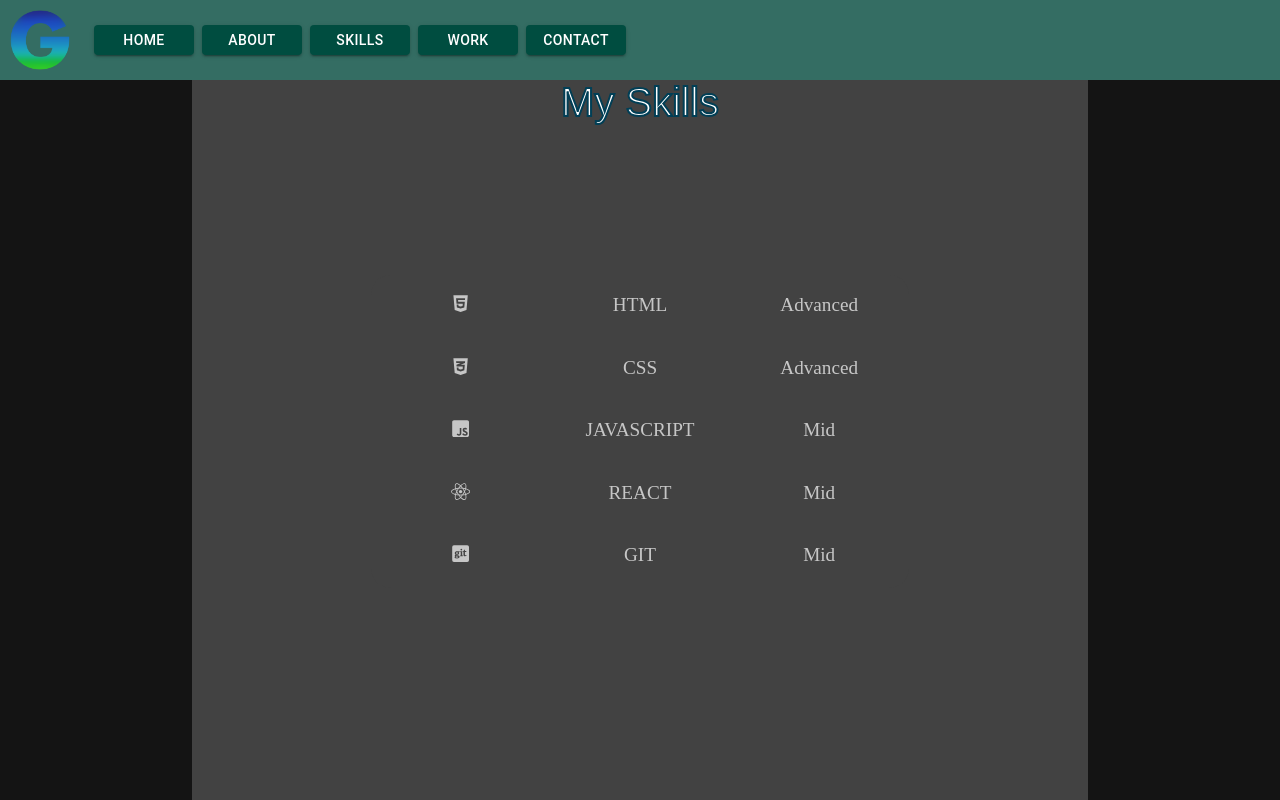
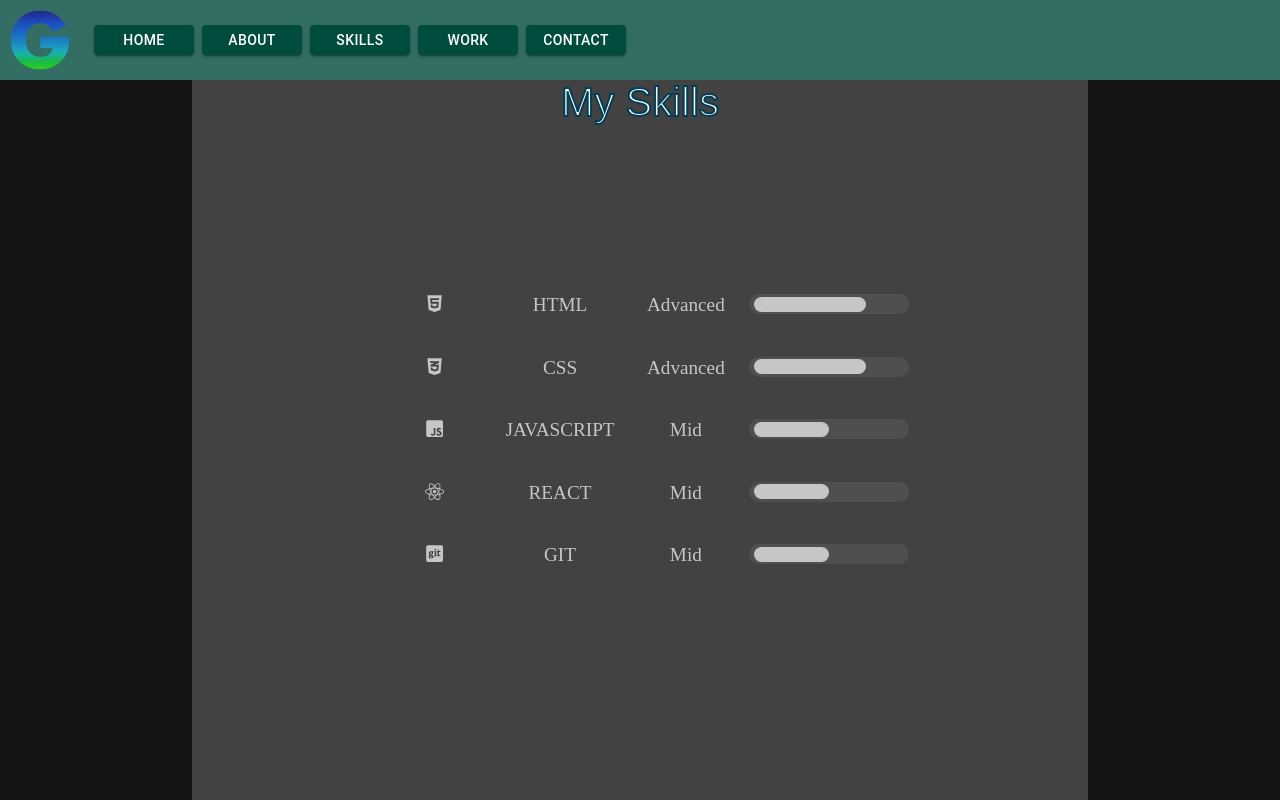
Before and after one commit to gabychisiu/Personal-Website, a React (Create React App) app: page /skills in a window 1280 px wide. Built offline with nearby package versions, Linux system fonts and the light colour scheme.

Commit message:
Add progress bar

```diff
--- a/src/components/Skills/Skills.jsx
+++ b/src/components/Skills/Skills.jsx
@@ -18,6 +18,9 @@ export const Skills = () => {
           </li>
           <li>HTML</li>
           <li>Advanced</li>
+          <div className="progress">
+            <div className="progress-value-a"></div>
+          </div>
         </ul>
         <ul>
           <li>
@@ -25,6 +28,9 @@ export const Skills = () => {
           </li>
           <li>CSS</li>
           <li>Advanced</li>
+          <div className="progress">
+            <div className="progress-value-a"></div>
+          </div>
         </ul>
         <ul>
           <li>
@@ -32,6 +38,9 @@ export const Skills = () => {
           </li>
           <li>JAVASCRIPT</li>
           <li>Mid</li>
+          <div className="progress">
+            <div className="progress-value-m"></div>
+          </div>
         </ul>
         <ul>
           <li>
@@ -39,6 +48,9 @@ export const Skills = () => {
           </li>
           <li>REACT</li>
           <li>Mid</li>
+          <div className="progress">
+            <div className="progress-value-m"></div>
+          </div>
         </ul>
         <ul>
           <li>
@@ -46,6 +58,9 @@ export const Skills = () => {
           </li>
           <li>GIT</li>
           <li>Mid</li>
+          <div className="progress">
+            <div className="progress-value-m"></div>
+          </div>
         </ul>
       </div>
     </div>
--- a/src/components/Skills/styles.css
+++ b/src/components/Skills/styles.css
@@ -35,3 +35,53 @@ ul {
   width: 30px;
   height: 30px;
 }
+
+body {
+  justify-content: center;
+  align-items: center;
+  background: #000;
+  display: flex;
+  height: 100vh;
+  padding: 0;
+  margin: 0;
+}
+
+.progress {
+  background: rgba(255,255,255,0.1);
+  justify-content: flex-start;
+  border-radius: 100px;
+  align-items: center;
+  position: relative;
+  padding: 0 5px;
+  display: flex;
+  height: 20px;
+  width: 150px;
+}
+
+.progress-value-a {
+  animation: load 3s normal forwards;
+  box-shadow: 0 10px 40px -10px #fff;
+  border-radius: 100px;
+  background: #fff;
+  height: 15px;
+  width: 0;
+}
+
+@keyframes load {
+  0% { width: 0; }
+  100% { width: 75%; }
+}
+
+.progress-value-m {
+  animation: load2 3s normal forwards;
+  box-shadow: 0 10px 40px -10px #fff;
+  border-radius: 100px;
+  background: #fff;
+  height: 15px;
+  width: 0;
+}
+
+@keyframes load2 {
+  0% { width: 0; }
+  100% { width: 50%; }
+}
--- a/src/utils/styles.css
+++ b/src/utils/styles.css
@@ -1,3 +1,7 @@
 .label-style {
   margin: 15px;
 }
+
+h3 {
+  color: var(--text-secondary);
+}
```
